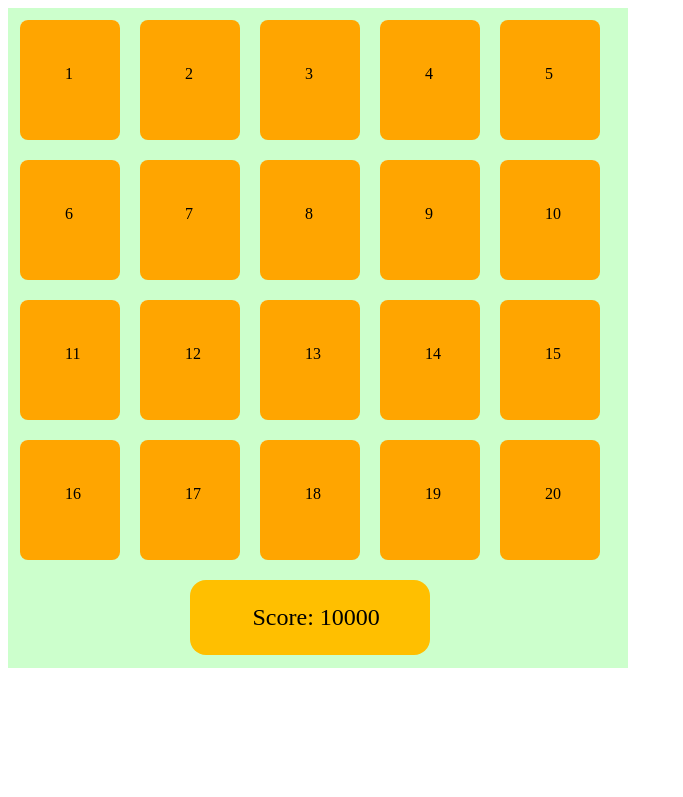
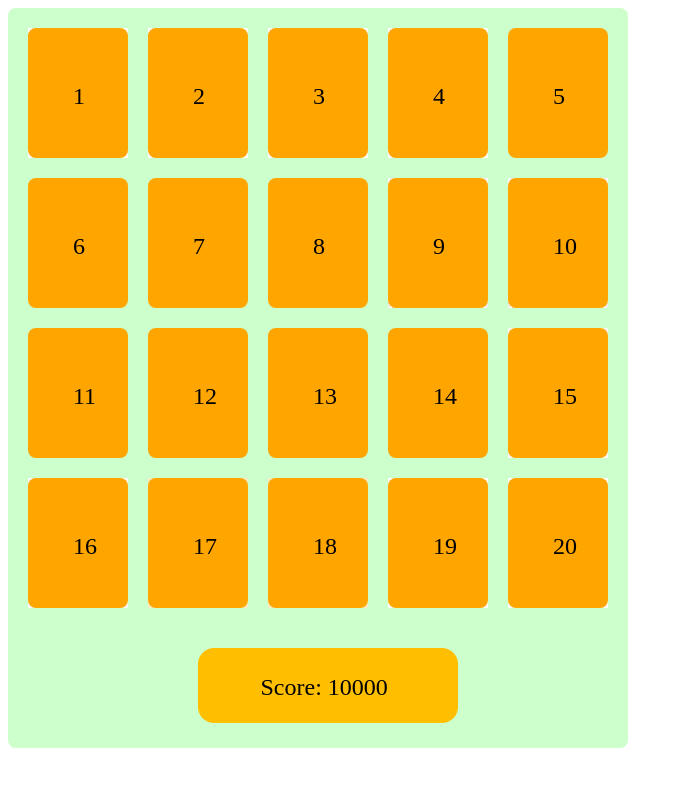
Before and after one commit to Zoharr07/Zoharr07.github.io, a plain HTML site: page index.html in a window 1280 px wide. Shown: the whole page, without its empty margins (0-683 px from the left). Drawn offline with nearby package versions, Linux system fonts and the light colour scheme.

Commit message:
using-class

```diff
--- /dev/null
+++ b/Card.js
@@ -0,0 +1,54 @@
+import { Cover } from "./Cover.js";
+import { Label } from "./Label.js";
+import { Node } from "./Node.js"
+import { Sprite } from "./Sprite.js";
+
+export class Card extends Node {
+    constructor(index, value, cardWidth, cardHeight) {
+        super();
+        this._number = index;
+        this._value = value;
+        this._cover;
+        this._label;
+        this._sprite;
+        this.setSize(cardWidth, cardHeight);
+        this.initCard(index, value);
+        this.showCover(true);
+        this.showCard(true);
+    }
+    numberCard() {
+        return this._number;
+    }
+    valueCard() {
+        return this._value;
+    }
+    getCover() {
+        return this._cover;
+    }
+
+    initCard(index, value) {
+        this.element.id = "card" + index;
+
+        this._sprite = new Sprite(this.width, this.height, "./img/" + value + ".jpeg");
+        this._sprite.element.id = "sprite" + index;
+
+        this._cover = new Cover(this.width, this.height, "orange");
+        this._cover.element.id = "cover" + index;
+
+        this._label = new Label(index);
+        this._label.setPosition(this.width / 2 - 5, this.height / 2 - 10)
+        this._label.element.id = "label" + index;
+
+        this._cover.addChild(this._label);
+        this.addChild(this._sprite);
+        this.addChild(this._cover);
+    }
+
+    showCover(isShow) {
+        this._cover.setActive(isShow)
+    }
+
+    showCard(isShow) {
+        this.setActive(isShow)
+    }
+}
--- a/Cover.js
+++ b/Cover.js
@@ -1,10 +1,11 @@
 import { Node } from './Node.js';
 export class Cover extends Node {
-    constructor(){
+    constructor(width, height, color) {
         super();
-        this.view.style.backgroundColor = "orange";
+        this.setCoverColor(color);
+        this.setSize(width, height);
     }
-    setBGColor(){
-        this.view.style.backgroundColor = "orange";
+    setCoverColor(color) {
+        this.element.style.backgroundColor = color;
     }
 }
--- a/Game.js
+++ /dev/null
@@ -1,184 +0,0 @@
-import { Cover } from "./Cover.js";
-import { Label } from "./Label.js";
-import { Node } from "./Node.js"
-
-let imageURL = [
-    "url('./img/1.jpeg')",
-    "url('./img/2.jpeg')",
-    "url('./img/3.jpeg')",
-    "url('./img/4.jpeg')",
-    "url('./img/5.jpeg')",
-    "url('./img/6.jpeg')",
-    "url('./img/7.jpeg')",
-    "url('./img/8.jpeg')",
-    "url('./img/9.jpeg')",
-    "url('./img/10.jpeg')",
-]
-
-let canClick = true;
-let firstIndex = null;
-let firstValue = null;
-let cards = [];
-
-let colum = 5;
-let row = 4;
-let offsetX = 20;
-let offsetY = 100;
-let count = 0;
-let scoreTotal = 10000;
-let cardRemain = colum*row;
-
-let cardWidth = 100;
-let cardHeight = 120;
-
-//document.body.style.backgroundColor = "#e6ffcc";
-let mainBG = document.createElement("div")
-document.body.appendChild(mainBG)
-mainBG.style.width = offsetX + colum * (cardWidth + offsetX) + "px";
-mainBG.style.height = offsetY + row * (cardHeight + offsetX) + "px";
-mainBG.style.backgroundColor = "#ccffcc";
-
-let scoreBoard = document.createElement("div")
-mainBG.appendChild(scoreBoard)
-let scoreLabel = new Label();
-scoreBoard.appendChild(scoreLabel.view);
-
-
-setScoreBox();
-updateScore(0);
-makeRandomListCard(10,2);
-instanceBoardGame();
-
-
-function setScoreBox(){
-    scoreBoard.style.width = cardHeight*2 + "px";
-    scoreBoard.style.height = cardWidth*(3/4) + "px";
-    scoreBoard.style.backgroundColor = "#ffbf00";
-    scoreBoard.style.position = "absolute";
-    scoreBoard.style.left = (row* cardWidth - offsetX)/2 + "px"
-    scoreBoard.style.top = (colum* cardHeight - offsetX) + "px"
-    scoreBoard.style.borderRadius = "16px";
-    scoreLabel.setPosition(cardWidth*(2.5/4), cardHeight/5)
-    scoreLabel.setSize(250, 120)
-}
-
-function instanceBoardGame(){
-    for(let i = 0; i < row; i++){
-        for(let j = 0; j < colum; j++){
-            count++;
-            let card = Card(count, cards[count - 1]);
-            card.setPosition(offsetX + j * (cardWidth + offsetX), offsetX + i* (cardHeight + offsetX))
-            mainBG.appendChild(card.view);
-        }
-    }
-}
-
-function Card(index, value) {
-    let card = new Node();
-    card.setSize(cardWidth, cardHeight);
-    card.setBackGround(imageURL[value]);
-    card.view.id = "card" + index;
-    let cover = new Cover();
-    let label = new Label(index);
-    cover.addChild(label);
-    cover.setSize(card.width, card.height);
-    cover.view.id = "cover" + index;
-    card.addChild(cover);
-    card.view.style.transition = "transform 0.8s";
-    card.view.style.transformStyle = "preserve-3d";
-    addEvenListenerCard(card, cover, index, value);
-    return card;
-}
-
-function addEvenListenerCard(card, cover, index, value) {
-    card.view.addEventListener('mousedown', function(){
-        if (!canClick) return;
-        card.view.style.transform = "rotateY(180deg)";
-        setTimeout(function(){
-            if(cover.view.style.display != 'none') {
-                cover.active(false)
-                if (firstValue === null) {
-                    firstIndex = index;
-                    firstValue = value;
-                    return;
-                }
-                canClick = false;
-                if (firstValue === value) {
-                    cardRemain += -2;
-                    updateScore(1000);
-                    setTimeout(function(){
-                        setActiveElement("card"+index, "none");
-                        setActiveElement("card"+firstIndex, "none");
-                        reset();
-                    },800);
-                } else {
-                    updateScore(-500)
-                    setTimeout(function(){
-                        setActiveElement("cover"+index, "");
-                        setActiveElement("cover"+firstIndex, "");
-                        card.view.style.transform = "rotateY(360deg)";
-                        document.getElementById('card'+firstIndex).style.transform = "rotateY(360deg)";
-                        reset();
-                    },900);
-                }
-            }
-
-        },500);
-    })
-}
-
-function reset(){
-    canClick = true;
-    firstIndex = null;
-    firstValue = null;
-}
-
-function setActiveElement(_target, _status){
-    document.getElementById(_target).style.display = _status;
-}
-
-function makeRandomListCard(number, numberRep){
-    for(let i = 0; i < number; i++){
-        for(let j = 0; j < numberRep; j++){
-            cards.push(i);
-        }
-    }
-    let temp = [];
-    let rand = shuffle(cards);
-    for(let i = 0; i< rand.length; i++) temp.push(cards[rand[i]]);
-    cards = temp;
-}
-
-function shuffle(array) {
-    var currentIndex = array.length, temporaryValue, randomIndex;
-    while (0 !== currentIndex) {
-      randomIndex = Math.floor(Math.random() * currentIndex);
-      currentIndex -= 1;
-      temporaryValue = array[currentIndex];
-      array[currentIndex] = array[randomIndex];
-      array[randomIndex] = temporaryValue;
-    }
-    return array;
-}
-
-function updateScore(_value){
-    _value ? scoreTotal += _value : 0;
-    scoreLabel.view.innerHTML = "Score: " + scoreTotal;
-    scoreLabel.view.style.fontSize = "x-large"
-    checkWinLose(scoreTotal);
-}
-
-function checkWinLose(_score){
-    if(_score <= 0){
-        scoreTotal = 0;
-        console.log("You Lose Game");
-        confirm("You Lose Game")
-        window.location.reload();
-    }
-    if(cardRemain <= 0){
-        setTimeout(function(){
-            confirm("You Win Game");
-            window.location.reload();
-        },800);
-    }
-}
--- /dev/null
+++ b/GameController.js
@@ -0,0 +1,171 @@
+import { Node } from "./Node.js";
+import { Card } from "./Card.js";
+import { Label } from "./Label.js"
+import { Cover } from "./Cover.js";
+
+let canClick = true;
+let openedCard = [];
+let cardRemain;
+let scoreTotal = 10000;
+
+
+
+export class GameController extends Node {
+    constructor() {
+        super();
+        this._cardWidth = 100;
+        this._cardHeight = 130;
+        this._row = 4;
+        this._colum = 5;
+        this._offsetX = 20;
+        this._offsetY = 100;
+
+        this._cardRemain = this._row * this._colum;
+        this._scoreLabel;
+        this._scoreBoard;
+        this._cards = [];
+
+        this.initGameBackground();
+        this.initGame("new");
+    }
+    initGameBackground() {
+        document.body.appendChild(this.element);
+        this.element.style.width = this._offsetX + this._colum * (this._cardWidth + this._offsetX) + "px";
+        this.element.style.height = this._offsetY + this._row * (this._cardHeight + this._offsetX * 1.5) + "px";
+        this.element.style.backgroundColor = "#ccffcc";
+
+        this.setScoreBox();
+
+
+    }
+    setScoreBox() {
+        this._scoreBoard = new Cover();
+        this._scoreLabel = new Label();
+        this._scoreBoard.addChild(this._scoreLabel);
+        this._scoreBoard.element.style.width = this._cardHeight * 2 + "px";
+        this._scoreBoard.element.style.height = this._cardWidth * (3 / 4) + "px";
+        this._scoreBoard.element.style.backgroundColor = "#ffbf00";
+        this._scoreBoard.element.style.position = "absolute";
+        this._scoreBoard.element.style.left = (this._row * this._cardWidth - this._offsetX) / 2 + "px"
+        this._scoreBoard.element.style.top = (this._colum * this._cardHeight - this._offsetX * 0.5) + "px"
+        this._scoreBoard.element.style.borderRadius = "16px";
+        this._scoreLabel.setPosition(this._cardWidth * (2.5 / 4), this._cardHeight / 5)
+        this._scoreLabel.setSize(250, 120);
+        this.addChild(this._scoreBoard);
+        this._scoreLabel.element.id = "scoreView"
+    }
+
+    initGame(gameStatus) {
+        if (gameStatus === "new") {
+            this._cards = makeRandomListCard(10, 2);
+            console.log(this._cards);
+            this.instanceBoardGame()
+            updateScore();
+        }
+
+    }
+
+    instanceBoardGame() {
+        let counter = 0
+        for (let i = 0; i < this._row; i++) {
+            for (let j = 0; j < this._colum; j++) {
+                let card = new Card(counter + 1, this._cards[counter], this._cardWidth, this._cardHeight);
+                card.setPosition(this._offsetX + j * (this._cardWidth + this._offsetX), this._offsetX + i * (this._cardHeight + this._offsetX))
+                card.element.addEventListener("mousedown", onClickCard.bind(card))
+                this.addChild(card);
+                counter++;
+            }
+        }
+        cardRemain = (counter);
+    }
+}
+
+function makeRandomListCard(numberCard, mulNumber) {
+    let cardList = [];
+    for (let i = 1; i <= numberCard; i++) {
+        for (let j = 1; j <= mulNumber; j++) {
+            cardList.push(i);
+        }
+    }
+    //cardList.sort(() => Math.random() - 0.5);
+    return cardList;
+}
+
+function onClickCard(card) {
+    if (!canClick) return;
+    if (openedCard.length != 0 && this.numberCard() === openedCard[0].numberCard()) return;
+    canClick = false;
+
+    setTimeout(function (card) {
+        card.showCover(false);
+
+    }, 500, this);
+
+    let tl = gsap.timeline({ repeat: 0, repeatDelay: 0 })
+    tl.to(this.element, { scaleX: 0, duration: 0.5 })
+
+    tl.to(this.element, { scaleX: 1, duration: 0.5 })
+
+
+    if (openedCard.length === 0) {
+        openedCard.push(this)
+        canClick = true;
+        return;
+    }
+
+    if (this.valueCard() == openedCard[0].valueCard()) {
+        console.log(true)
+        cardRemain += -2;
+        //let tl = gsap.timeline({ repeat: 0, repeatDelay: 0 })
+        tl.fromTo(this.element, { scale: 1 }, { scale: 1.3, duration: 0.9 })
+        tl.fromTo(openedCard[0].element, { scale: 1 }, { scale: 1.3, duration: 0.9 })
+        setTimeout(function (card, openedCard) {
+            card.showCard(false);
+            openedCard[0].showCard(false);
+            updateScore(1000);
+            reset();
+        }, 2000, this, openedCard);
+    } else {
+        updateScore(-500)
+        let tl = gsap.timeline({ repeat: 0, repeatDelay: 0 })
+        tl.to(openedCard[0].element, { scaleX: 0, duration: 0.5 })
+        tl.to(openedCard[0].element, { scaleX: 1, duration: 0.5 })
+        tl.to(this.element, { scaleX: 0, duration: 0.5 })
+        tl.to(this.element, { scaleX: 1, duration: 0.5 })
+
+        setTimeout(function (card, openedCard) {
+            openedCard[0].showCover(true)
+            card.showCover(true);
+            reset();
+        }, 1500, this, openedCard);
+    }
+}
+
+function updateScore(_value) {
+    _value ? scoreTotal += _value : 0;
+    let scoreView = document.getElementById("scoreView");
+    scoreView.innerHTML = "Score: " + scoreTotal;
+    scoreView.style.fontSize = "x-large"
+    checkWinLose(scoreTotal);
+}
+
+function checkWinLose(_score) {
+    if (_score <= 0) {
+        scoreTotal = 0;
+        console.log("You Lose Game");
+        confirm("You Lose Game")
+        window.location.reload();
+    }
+    if (cardRemain <= 0) {
+        setTimeout(function () {
+            confirm("You Win Game");
+            window.location.reload();
+        }, 800);
+    }
+}
+
+
+function reset() {
+    canClick = true;
+    openedCard = [];
+}
--- a/Label.js
+++ b/Label.js
@@ -4,16 +4,16 @@ export class Label extends Node {
         super();
         this._string = string || "";
         this.string = this._string;
-        this.view.style.color = 'black';
-        this.setPosition(this.width/2 - 5, this.height/2 - 5)
+        this.element.style.color = 'black';
+        this.element.style.fontSize = "x-large";
+        this.setSize(50, 50);
     }
 
     get string() {
         return this._string;
     }
-
     set string(value) {
         this._string = value;
-        this.view.innerHTML = this._string;
+        this.element.innerHTML = this._string;
     }
 }
--- /dev/null
+++ b/Main.js
@@ -0,0 +1,4 @@
+import { GameController } from "./GameController.js";
+
+let gameControl = new GameController();
+//document.body.appendChild(gameControl.element)
--- a/Node.js
+++ b/Node.js
@@ -1,14 +1,13 @@
 export class Node {
-    constructor(){
+    constructor() {
         this._x = 0;
         this._y = 0;
         this._width = 100;
         this._height = 100;
         this._children = [];
-        this.initView();
-        this.view.style.display = "";
-        this.view.style.position = "absolute";
-        this.view.style.borderRadius = "8px";
+        this.element;
+        this._active = true;
+        this.initElement();
     }
 
     get x() {
@@ -16,7 +15,7 @@ export class Node {
     }
     set x(value) {
         this._x = value;
-        this.view.style.left = this._x + 'px';
+        this.element.style.left = this._x + 'px';
     }
 
     get y() {
@@ -24,7 +23,7 @@ export class Node {
     }
     set y(value) {
         this._y = value;
-        this.view.style.top = this._y + 'px';
+        this.element.style.top = this._y + 'px';
     }
 
     get width() {
@@ -32,7 +31,7 @@ export class Node {
     }
     set width(value) {
         this._width = value;
-        this.view.style.width = this._width + 'px';
+        this.element.style.width = this._width + 'px';
     }
 
     get height() {
@@ -40,41 +39,39 @@ export class Node {
     }
     set height(value) {
         this._height = value;
-        this.view.style.height = this._height + 'px';
+        this.element.style.height = this._height + 'px';
     }
 
-
-    active(isActive) {
+    getActive() {
+        return this._active;
+    }
+    setActive(isActive) {
         this._active = isActive;
-        if(isActive) this.view.style.display = "";
-        else this.view.style.display = "none";
-
+        if (isActive) this.element.style.display = "";
+        else this.element.style.display = "none";
+    }
+    initElement() {
+        this.element = document.createElement('div');
+        this.setSize(this._width, this._height);
+        this.element.style.backgroundRepeat = "no-repeat";
+        this.element.style.display = "";
+        this.element.style.position = "absolute";
+        this.element.style.borderRadius = "8px";
+        this.element.style.userSelect = "none";
     }
 
-    initView(){
-        this.view = document.createElement('div');
-        this.setSize(this._width, this._height)
-        // this.view.style.backgroundSize = "contain";
-        this.view.style.backgroundRepeat = "no-repeat";
-    }
-    setBackGround(backGround){
-        this.view.style.backgroundImage = backGround;
-        this.view.style.backgroundSize = "contain";
+    addChild(node) {
+        this._children.push(node);
+        this.element.appendChild(node.element);
     }
 
-    addChild(node){
-        this._children.push(node);
-        this.view.appendChild(node.view);
+    setSize(w, h) {
+        this.width = w;
+        this.height = h;
     }
 
-    setSize(widths, heights){
-        this.width = widths;
-        this.height = heights;
-    }
-
-    setPosition(posX, posY){
+    setPosition(posX, posY) {
         this.x = posX;
         this.y = posY;
     }
-
 }
--- a/Sprite.js
+++ b/Sprite.js
@@ -1,9 +1,16 @@
 import { Node } from './Node.js';
 export class Sprite extends Node {
+    constructor(width, height, src) {
+        super();
+        this.initView();
+        this.element.style.position = "absolute";
+        this.setSize(width, height);
+        this.setImage(src)
+    }
     initView() {
-        this.view = document.createElement('img');
+        this.element = document.createElement('img');
     }
-    setImage(src){
-        this.view.src = src;
+    setImage(src) {
+        this.element.src = src;
     }
 }
```
Also changed, not shown: index.html (+8 -2 lines).
